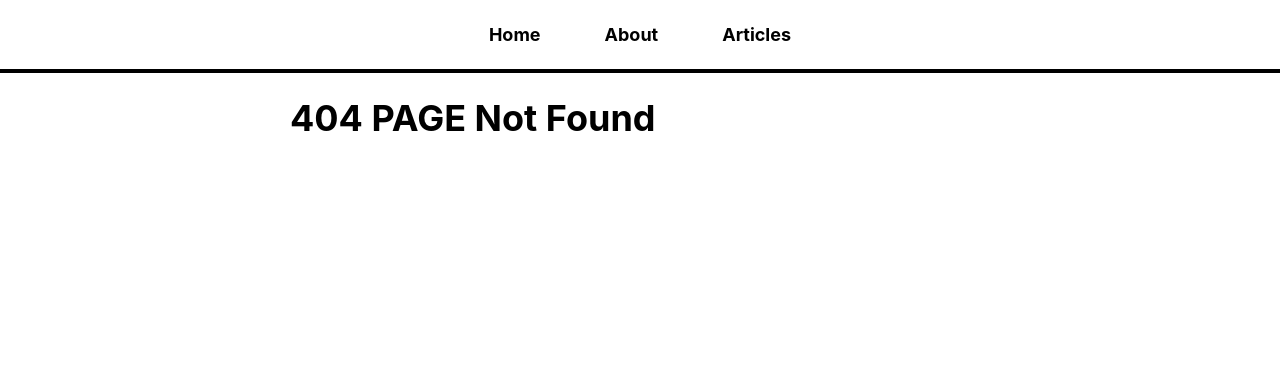
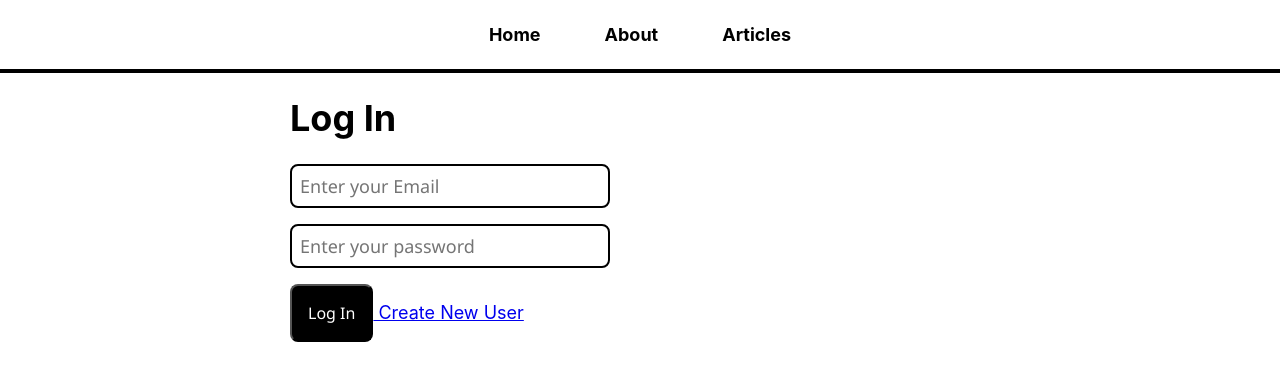
Before and after one commit to recervictory/react-blog, a React (Vite) app in the folder react-blog/: page /login in a window 1280 px wide. Before the commit this address had no page. Shown: the top 380 px of the page. Built offline with nearby package versions, Linux system fonts and the light colour scheme.

Commit message:
Login and Auth Page Implemented

```diff
--- a/react-blog/package.json
+++ b/react-blog/package.json
@@ -10,6 +10,7 @@
   },
   "dependencies": {
     "axios": "^1.2.0",
+    "firebase": "^9.14.0",
     "react": "^18.2.0",
     "react-dom": "^18.2.0",
     "react-router-dom": "^6.4.3"
--- a/react-blog/src/App.tsx
+++ b/react-blog/src/App.tsx
@@ -3,6 +3,7 @@ import HomePage from "./pages/HomePage";
 import AboutPage from "./pages/AboutPage";
 import ArticlePage from "./pages/ArticlePage";
 import ArticleListPage from "./pages/ArticleListPage";
+
 
 //* Other Components
 import NavBar from "./components/NavBar";
@@ -12,6 +13,8 @@ import "./App.css";
 //* React Router
 import { BrowserRouter, Route, Routes } from "react-router-dom";
 import NotFoundPage from "./pages/NotFoundPage";
+import LoginPage from "./pages/LoginPage";
+import CreateAccountPage from "./pages/CreateAccountPage";
 
 function App() {
   return (
@@ -24,6 +27,8 @@ function App() {
             <Route path="/about" element={<AboutPage/>} />
             <Route path="/articles" element={<ArticleListPage />} />
             <Route path="/articles/:articleId" element={<ArticlePage/>} />
+            <Route path="/login" element={<LoginPage/>} />
+            <Route path="/newuser" element={<CreateAccountPage />} />
             <Route path="*" element={<NotFoundPage/>} />
           </Routes>
         </div>
--- a/react-blog/src/main.tsx
+++ b/react-blog/src/main.tsx
@@ -2,6 +2,28 @@ import React from 'react'
 import ReactDOM from 'react-dom/client'
 import App from './App'
 import './index.css'
+
+// Import the functions you need from the SDKs you need
+import { initializeApp } from "firebase/app";
+import { getAnalytics } from "firebase/analytics";
+// TODO: Add SDKs for Firebase products that you want to use
+// https://firebase.google.com/docs/web/setup#available-libraries
+
+// Your web app's Firebase configuration
+// For Firebase JS SDK v7.20.0 and later, measurementId is optional
+const firebaseConfig = {
+  apiKey: "AIzaSyAuojtatoErWr4SXjVEE_h2sLE_1njQBb8",
+  authDomain: "react-blog-one.firebaseapp.com",
+  projectId: "react-blog-one",
+  storageBucket: "react-blog-one.appspot.com",
+  messagingSenderId: "553558548057",
+  appId: "1:553558548057:web:e9cb9345a37d609bc19b48",
+  measurementId: "G-6CYS08K9P7"
+};
+
+// Initialize Firebase
+const app = initializeApp(firebaseConfig);
+const analytics = getAnalytics(app);
 
 ReactDOM.createRoot(document.getElementById('root') as HTMLElement).render(
   <React.StrictMode>
--- /dev/null
+++ b/react-blog/src/pages/CreateAccountPage.tsx
@@ -0,0 +1,11 @@
+import React from 'react'
+
+const CreateAccountPage = () => {
+  return (
+    <div>
+
+    </div>
+  )
+}
+
+export default CreateAccountPage;
--- /dev/null
+++ b/react-blog/src/pages/LoginPage.tsx
@@ -0,0 +1,32 @@
+import React, { useState } from 'react';
+import {Link, useNavigate} from 'react-router-dom';
+import {getAuth, signInWithEmailAndPassword} from 'firebase/auth';
+
+const LoginPage = () => {
+    const [email, setEmail] = useState('');
+    const [password, setPassword] = useState('');
+    const [error, setError] = useState('');
+
+    const navigate = useNavigate();
+
+    const logIn = async () => {
+        try {
+            await signInWithEmailAndPassword(getAuth(), email, password);
+        } catch (err) {
+            setError(err.message);
+        }
+    }
+
+  return (
+    <div>
+      <h1>Log In</h1>
+      {error && <p className="error">{error}</p>}
+      <input type="text"  placeholder="Enter your Email" value={email} onChange={ e => setEmail(e.target.value)}/>
+      <input type="password" placeholder="Enter your password" value={password} onChange={ e => setPassword(e.target.value)}/>
+      <button onClick={logIn} >Log In</button>
+        <Link to="/newuser"> Create New User</Link>
+    </div>
+  )
+}
+
+export default LoginPage;
```
Also changed, not shown: react-blog/src/hooks/useUser.tsx (added, +20 -0 lines), 1 other file (tests, documents, lock files or other folders).
